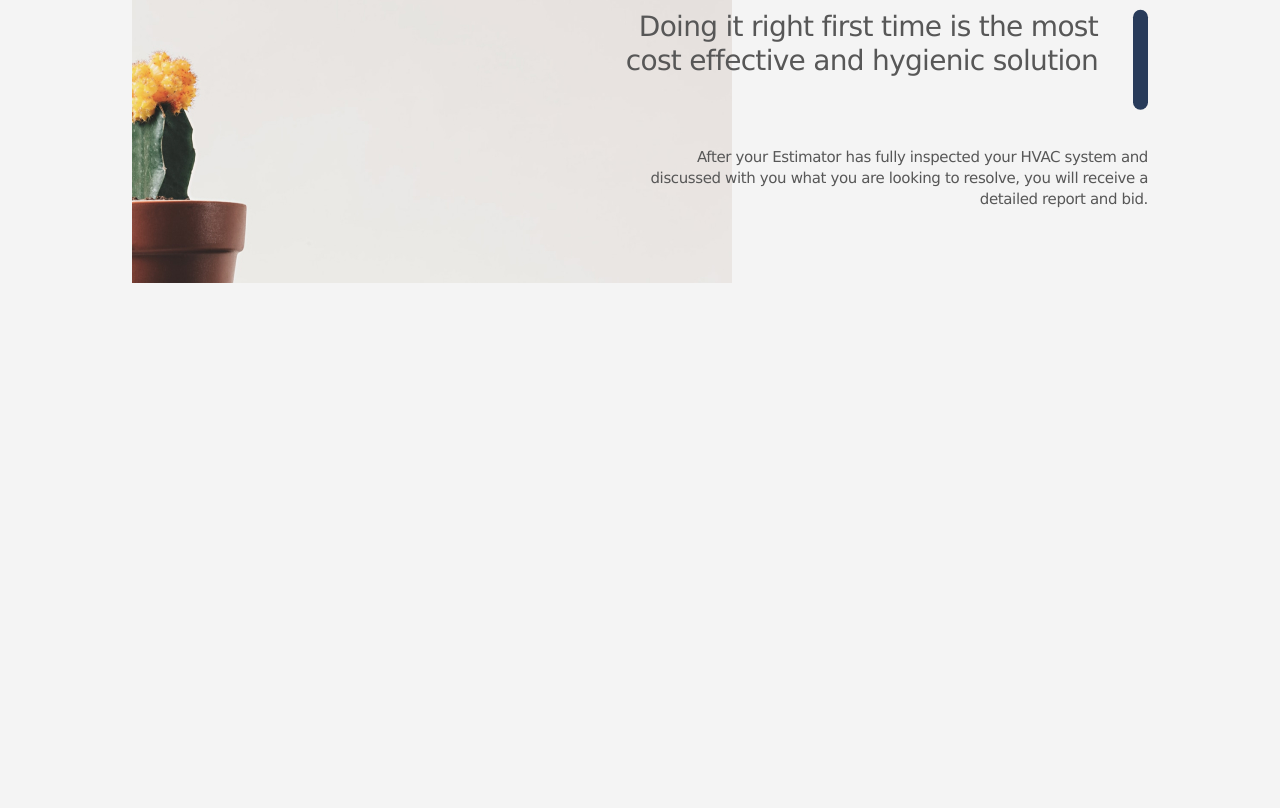
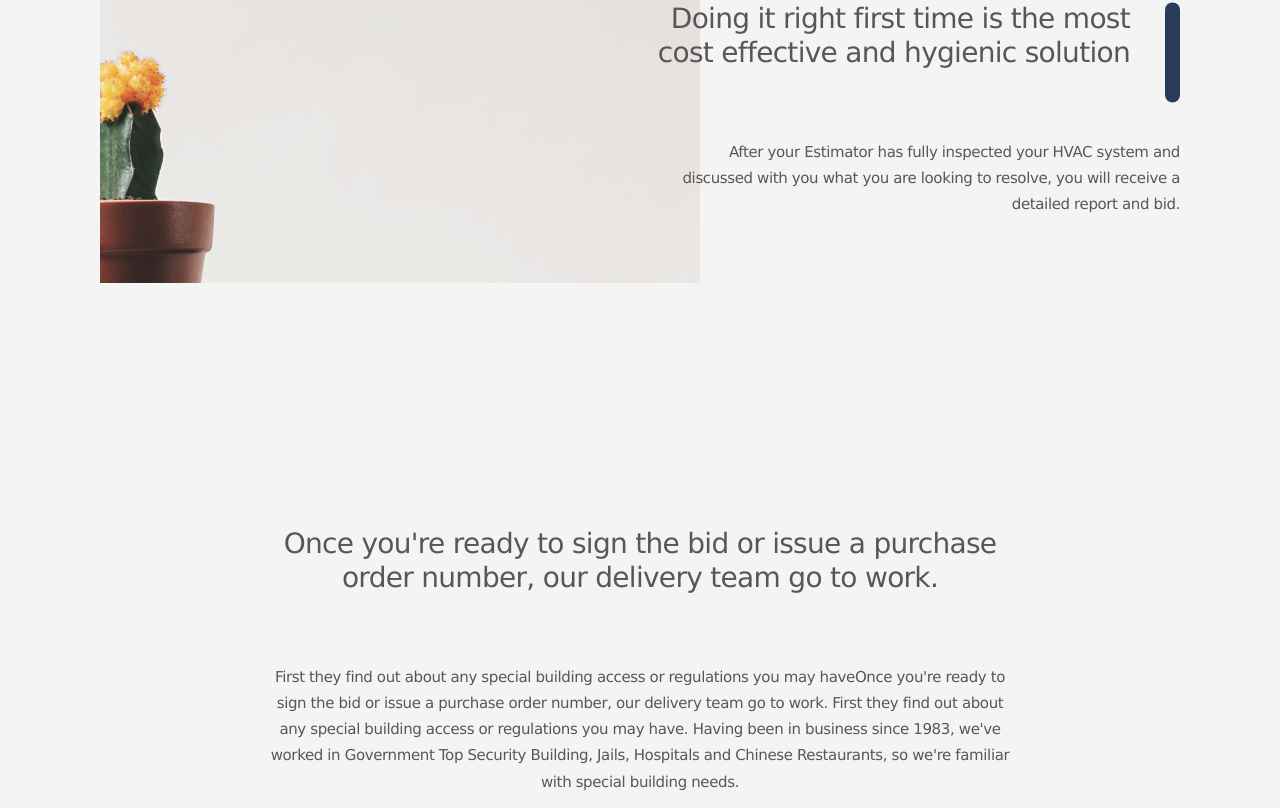
Before and after one commit to jamesaluna/Machado-Air, a React (Create React App) app: page / in a window 1280 px wide. Shown: the part 1592-2400 px from the top of the page. Before the commit the page ends 2000 px from the top, so only its background shows below. Built offline with nearby package versions, Linux system fonts and the light colour scheme.

Commit message:
Added Centered Text Block and added it to view, and also added another ImageDescription component to view

```diff
--- a/src/App.js
+++ b/src/App.js
@@ -8,7 +8,8 @@ import {
   BorderDescription,
   LargeImage,
   ImageDescription,
-  ComponentWrapper
+  ComponentWrapper,
+  CenteredTextBlock
 } from './Components';
 import './App.css';
 
@@ -36,6 +37,12 @@ function App() {
       <ComponentWrapper >
         <ImageDescription title='Doing it right first time is the most cost effective and hygienic solution' description='After your Estimator has fully inspected your HVAC system and discussed with you what you are looking to resolve, you will receive a detailed report and bid.' image={require('./Images/prop_img2.jpg')} direction='rtl' />
       </ComponentWrapper>
+      <ComponentWrapper>
+        <CenteredTextBlock header="Once you're ready to sign the bid or issue a purchase order number, our delivery team go to work." content="First they find out about any special building access or regulations you may haveOnce you're ready to sign the bid or issue a purchase order number, our delivery team go to work. First they find out about any special building access or regulations you may have. Having been in business since 1983, we've worked in Government Top Security Building, Jails, Hospitals and Chinese Restaurants, so we're familiar with special building needs. "/>
+      </ComponentWrapper>
+      <ComponentWrapper background={require('./Blobs/blob2.svg')} background_position='top left'>
+        <ImageDescription title="Next our crews go to work." description="On longer projects you'll get daily statuses via email or phone detailing what areas we've completed and where we'll be working next." image={require('./Images/prop_img3.jpg')} direction='rtl' />
+      </ComponentWrapper>
     </div>
   );
 }
--- a/src/Components.css
+++ b/src/Components.css
@@ -11,31 +11,36 @@
 
 /* Primary Text Stylings */
 
-.biggest_text {
+.header_text {
     font-family: Verdana;
-    font-weight: bold;
-    font-size: 40px;
-    line-height: 139.03%;
-    /* or 56px */
-    letter-spacing: -0.03em;
-    color: var(--quinary-color);
+    font-style: normal;
+    font-weight: normal;
+    font-size: 28px;
+    line-height: 34px;
+    letter-spacing: -0.025em;
+    color: #575757;
 }
-.medium_text {
+.description_text {
     font-family: Verdana;
-    font-weight: bold;
-    font-size: 32px;
-    line-height: 39px;
+    font-style: normal;
+    font-weight: normal;
+    font-size: 15px;
+    line-height: 175.03%;
+    /* or 20px */
     letter-spacing: -0.025em;
-    color: var(--quinary-color);
+    color: #575757;
 }
-.regular_text {
-    font-family: Verdana;
-    font-weight: normal;
-    font-size: 16px;
-    line-height: 142.03%;
-    /* or 23px */
-    letter-spacing: -0.025em;
-    color: var(--quinary-color);
+
+/* Left text align */
+
+.leftTextAlign {
+    text-align: left;
+}
+.rightTextAlign {
+    text-align: right;
+}
+.centerTextAlign {
+    text-align: center;
 }
 
 /* General Alignment */
@@ -204,7 +209,7 @@
     font-family: Verdana;
     font-style: normal;
     font-weight: normal;
-    font-size: 15px;
+    font-size: 14px;
     line-height: 139.03%;
     /* or 20px */
     text-align: center;
@@ -333,7 +338,7 @@
     font-weight: normal;
     text-align: var(--text-align);
     font-size: 15px;
-    line-height: 142.03%;
+    line-height: 175.03%;
     /* or 20px */
     letter-spacing: -0.025em;
     color: #575757;
@@ -354,7 +359,7 @@
     position: relative;
     flex-direction: row;
     align-items: center;
-    width: 95vw;
+    width: 100vw;
     height: 600px;
     margin-left: auto;
     margin-right: auto;
@@ -385,3 +390,18 @@
     padding-left: 100px;
     padding-right: 100px;
 }
+
+/* Centered Text Block (Mainly used for Landing Pages */
+
+.CenteredTextBlock {
+    display: block;
+    width: 750px;
+    height: auto;
+    margin-left: auto;
+    margin-right: auto;
+    padding-top: 100px;
+    padding-bottom: 100px;
+}
+.CenteredTextBlock h1 {
+    padding-bottom: 50px;
+}
--- a/src/Components.js
+++ b/src/Components.js
@@ -154,6 +154,18 @@ function ImageDescription(props) {
     }
 }
 
+// Centered Text Block (Mainly used for Landing Pages)
+// Requires 'header' and 'content' props
+
+function CenteredTextBlock(props) {
+    return (
+        <div className='CenteredTextBlock'>
+            <h1 className='header_text centerTextAlign'>{props.header}</h1>
+            <p className='description_text centerTextAlign'>{props.content}</p>
+        </div>
+    );
+}
+
 // Component Wrapper (Used for blobs)
 
 function ComponentWrapper(props) {
@@ -208,4 +220,4 @@ function MainPage(props) {
         </div>
     );
 }
-export {BorderButton, ContactButton, Header, MainPage, BorderDescription, LargeImage, ImageDescription, ComponentWrapper};
+export {BorderButton, ContactButton, Header, MainPage, BorderDescription, LargeImage, ImageDescription, ComponentWrapper, CenteredTextBlock};
```
